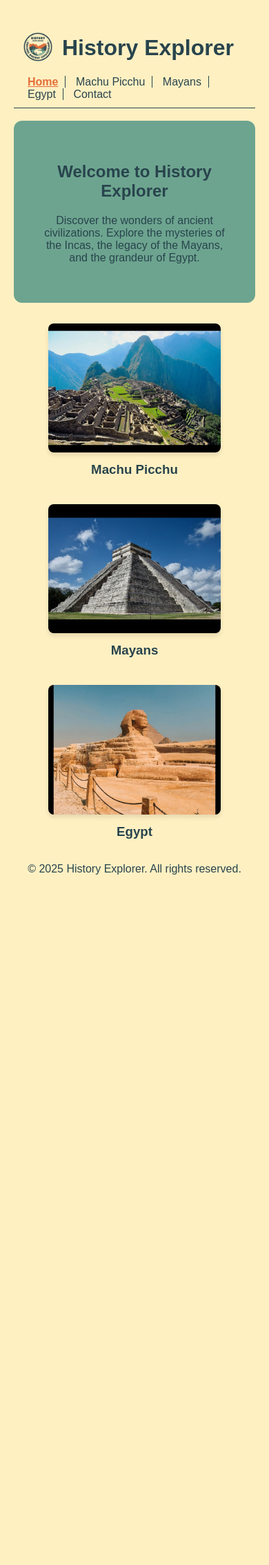
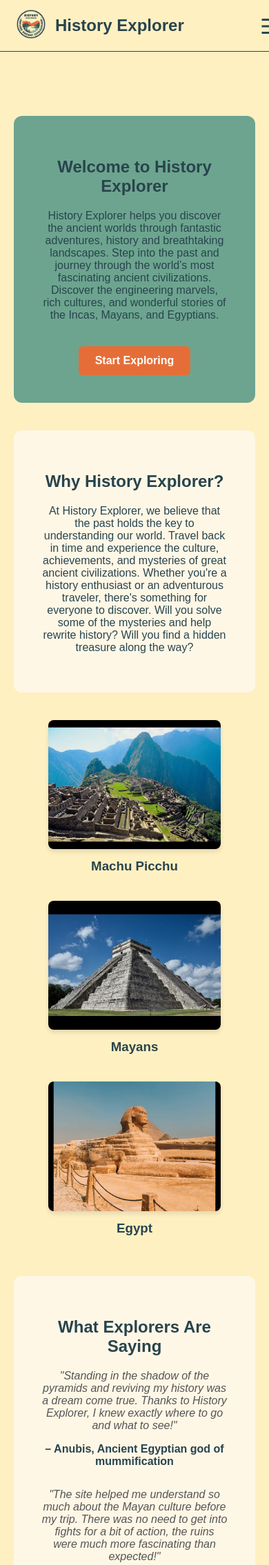
Before and after one commit to lra2001/python, a Flask app: page / in a window 390 px wide. Shown: the top 2269 px of the page at 69% size. Before the commit the page ends 1268 px from the top, so only its background shows below. Run offline with Flask 3, Linux system fonts and the light colour scheme.

Commit message:
Update content
- Update  base and home
- Add hamburger menu for smaller screens
- Update CSS and JS

```diff
--- a/static/css/style.css
+++ b/static/css/style.css
@@ -3,15 +3,16 @@ body {
     background-color: #FFF0C2;
     margin: 20px;
     color: #28444D;
+    padding-top: 130px;
 }
 
 a {
     color: #28444D;
-    text-decoration: none; /* Optional: removes underline */
+    text-decoration: none; /* Removes underline */
 }
 
 a:hover {
-    color: #E56E38; /* darker version for hover, optional */
+    color: #E56E38; /* darker version for hover */
 }
 
 h1{
@@ -27,8 +28,15 @@ h3{
 }
 
 header {
-    padding: 10px;
+    position: fixed;
+    top: 0;
+    left: 0;
+    width: 100%;
+    background-color: #FFF0C2;
+    z-index: 1000;
+    padding: 10px 20px;
     border-bottom: 1px solid #28444D;
+
 }
 
 .header-top {
@@ -46,16 +54,65 @@ header {
     margin: 0;
 }
 
-.main-nav a {
-    text-decoration: none;
+/* Hamburger menu (hidden by default on large screens) */
+.hamburger {
+    display: none;
+    font-size: 28px;
+    background: none;
+    border: none;
+    cursor: pointer;
     color: #28444D;
-    padding: 0 10px;
-    border-right: 1px solid #28444D;
 }
 
-/* Remove the border from the last item */
-.main-nav a:last-child {
-    border-right: none;
+/* Nav styling */
+.main-nav {
+    display: flex;
+    justify-content: center;
+    gap: 15px;
+    flex-wrap: wrap;
+    padding-top: 10px;
+}
+
+/* Show/hide navigation on small screens */
+@media (max-width: 768px) {
+    .main-nav {
+        display: none;
+        flex-direction: column;
+        text-align: center;
+        width: 100%;
+        background-color: #FFF0C2;
+        padding: 10px 0;
+        border-top: 1px solid #28444D;
+    }
+
+    .main-nav.show {
+        display: flex;
+    }
+
+    .main-nav a {
+        padding: 15px 0;
+        border: none;
+        border-bottom: 1px solid #ccc;
+        font-size: 18px;
+        width: 100%;
+        display: block;
+    }
+
+    .main-nav a:last-child {
+        border-bottom: none;
+    }
+
+    .hamburger {
+        display: block;
+        font-size: 30px;
+        position: absolute;
+        top: 20px;
+        right: 20px;
+    }
+}
+.main-nav a:hover {
+    font-weight: bold;
+    color: #E56E38;
 }
 
 .main-nav a.active {
@@ -67,6 +124,11 @@ header {
 footer{
     text-align: center;
     color: #28444D;
+    font-style: italic;
+    font-size: small;
+    padding: 1rem;
+    position: relative;
+    bottom: 0;
 }
 
 form {
@@ -117,3 +179,67 @@ textarea {
     margin: 20px auto;
     border-radius: 8px;
 }
+
+.cta-button {
+    display: inline-block;
+    margin-top: 20px;
+    background-color: #E56E38;
+    color: white;
+    padding: 12px 24px;
+    font-size: 16px;
+    font-weight: bold;
+    border: none;
+    border-radius: 6px;
+    text-decoration: none;
+    transition: background-color 0.3s ease;
+}
+
+.cta-button:hover {
+    background-color: #c95b2d;
+}
+
+.why-history-explorer {
+    background-color: #fff7e6;
+    padding: 40px;
+    border-radius: 12px;
+    margin: 40px auto;
+    max-width: 800px;
+    text-align: center;
+}
+
+.testimonials {
+    background-color: #fff7e6;
+    padding: 40px;
+    border-radius: 12px;
+    margin: 40px auto;
+    max-width: 800px;
+    text-align: center;
+}
+
+.testimonial {
+    margin-bottom: 30px;
+}
+
+.testimonial p {
+    font-style: italic;
+    color: #555;
+}
+
+.testimonial span {
+    display: block;
+    margin-top: 10px;
+    font-weight: bold;
+    color: #28444D;
+}
+
+/* Hover effect for destination images */
+.destination-card img {
+    width: 100%;
+    border-radius: 8px;
+    transition: transform 0.3s ease;
+    box-shadow: 0 4px 6px rgba(0, 0, 0, 0.1);
+}
+
+.destination-card img:hover {
+    transform: scale(1.05);
+}
--- a/static/js/script.js
+++ b/static/js/script.js
@@ -1,3 +1,8 @@
 document.addEventListener("DOMContentLoaded", function () {
-    console.log("JavaScript is working!");
+    console.log("Testing - JavaScript is working!");
 });
+
+function toggleMenu() {
+        var nav = document.getElementById('mainNav');
+        nav.classList.toggle('show');
+    }
--- a/templates/base.html
+++ b/templates/base.html
@@ -15,15 +15,20 @@
             <a href="{{ url_for('home') }}">
                 <img src="{{ url_for('static', filename='logo.png') }}" alt="Logo" class="logo">
             </a>
-            <h1>History Explorer</h1>
+            <h1 class="site-title">History Explorer</h1>
         </div>
-        <nav class="main-nav">
+
+        <nav class="main-nav" id="mainNav">
             <a href="/" class="{% if active_page == 'home' %}active{% endif %}">Home</a>
             <a href="/machu_picchu" class="{% if active_page == 'machu_picchu' %}active{% endif %}">Machu Picchu</a>
             <a href="/mayans" class="{% if active_page == 'mayans' %}active{% endif %}">Mayans</a>
             <a href="/egypt" class="{% if active_page == 'egypt' %}active{% endif %}">Egypt</a>
             <a href="/contact" class="{% if active_page == 'contact' %}active{% endif %}">Contact</a>
         </nav>
+        <div>
+            <!-- Hamburger icon for smaller screens -->
+            <button class="hamburger" onclick="toggleMenu()">&#9776;</button>
+        </div>
     </header>
 
     <br>
--- a/templates/home.html
+++ b/templates/home.html
@@ -5,22 +5,55 @@
 {% block content %}
 <section class="hero">
     <h2>Welcome to History Explorer</h2>
-    <p>Discover the wonders of ancient civilizations. Explore the mysteries of the Incas, the legacy of the Mayans,
-        and the grandeur of Egypt.</p>
+    <p>History Explorer helps you discover the ancient worlds through fantastic adventures, history and breathtaking landscapes. Step into the past and journey through the world’s most fascinating ancient civilizations. Discover the
+        engineering marvels, rich cultures, and wonderful stories of the Incas, Mayans, and Egyptians.</p>
+    <a href="#destinations" class="cta-button">Start Exploring</a>
 </section>
 
-<section class="destinations-preview">
+<section class="why-history-explorer">
+    <h2>Why History Explorer?</h2>
+    <p>At History Explorer, we believe that the past holds the key to understanding our world. Travel back in time and
+        experience the culture, achievements, and mysteries of great ancient civilizations. Whether you're a history
+        enthusiast or an adventurous traveler, there's something for everyone to discover. Will you solve some of the mysteries and help rewrite history? Will you find a hidden treasure along the way?</p>
+</section>
+
+<section id="destinations" class="destinations-preview">
     <div class="destination-card">
-        <img src="{{ url_for('static', filename='images/machu_picchu.jpg') }}" alt="Machu Picchu">
+        <a href="/machu_picchu">
+            <img src="{{ url_for('static', filename='images/machu_picchu.jpg') }}" alt="Machu Picchu">
+        </a>
         <h3><a href="/machu_picchu">Machu Picchu</a></h3>
     </div>
     <div class="destination-card">
-        <img src="{{ url_for('static', filename='images/mayans.jpg') }}" alt="Mayan Ruins">
+        <a href="/mayans">
+            <img src="{{ url_for('static', filename='images/mayans.jpg') }}" alt="Mayan Ruins">
+        </a>
         <h3><a href="/mayans">Mayans</a></h3>
     </div>
     <div class="destination-card">
-        <img src="{{ url_for('static', filename='images/egypt.jpg') }}" alt="Egyptian Pyramids">
+        <a href="/egypt">
+            <img src="{{ url_for('static', filename='images/egypt.jpg') }}" alt="Egyptian Pyramids">
+        </a>
         <h3><a href="/egypt">Egypt</a></h3>
     </div>
 </section>
+
+<section class="testimonials">
+    <h2>What Explorers Are Saying</h2>
+    <div class="testimonial">
+        <p>"Standing in the shadow of the pyramids and reviving my history was a dream come true. Thanks to History
+            Explorer, I knew exactly where to go and what to see!"</p>
+        <span>– Anubis, Ancient Egyptian god of mummification</span>
+    </div>
+    <div class="testimonial">
+        <p>"The site helped me understand so much about the Mayan culture before my trip. There was no need to get into
+            fights for a bit of action, the ruins were much more fascinating than expected!"</p>
+        <span>– Zorro, Fictional character created in 1919</span>
+    </div>
+    <div class="testimonial">
+        <p>"The site helped me understand so much about the Mayan culture before my trip. There was no need to get into
+            fights for a bit of action, the ruins were much more fascinating than expected!"</p>
+        <span>– Apu Illapu, The God of Rain and Thunder</span>
+    </div>
+</section>
 {% endblock %}
```
Also changed, not shown: README.md.
